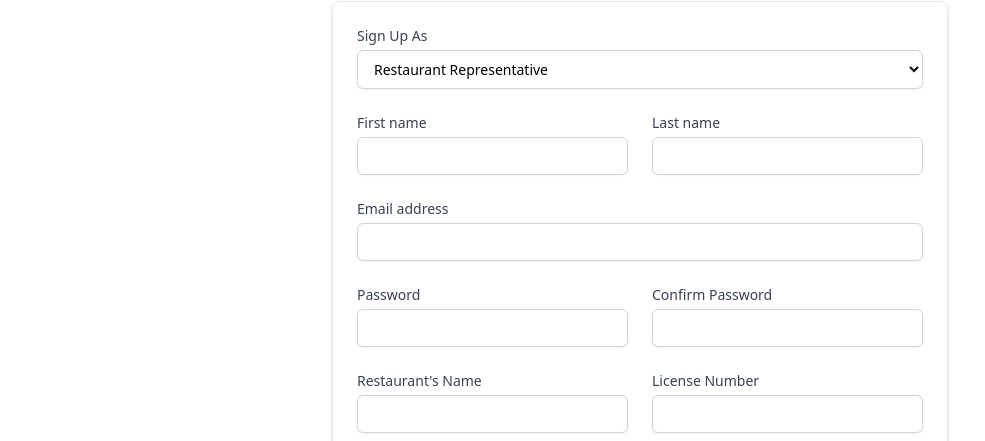
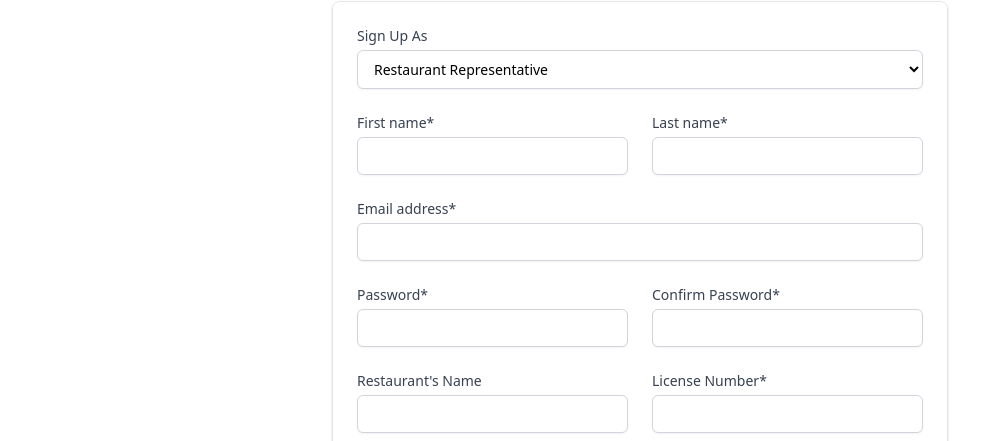
Before and after one commit to Anubha-31/Nurture-Community, a Vue app: page /sign-up in a window 1280 px wide. Shown: the part 204-645 px from the top of the page, without its empty margins (0-985 px from the left). Built offline with nearby package versions, Linux system fonts and the light colour scheme.

Commit message:
add endpoints form validation

```diff
--- a/src/views/Login.vue
+++ b/src/views/Login.vue
@@ -52,13 +52,12 @@ export default {
   },
   methods: {
     formSubmit: function () {
-      alert('foobar');
-      // axios.post('https://jsonplaceholder.typicode.com/posts', this.user)
-      // .then((response) => {
-      //   console.log(response);
-      // }, (error) => {
-      //   console.log(error);
-      // });
+      axios.post('/users/login', this.user)
+      .then((response) => {
+        console.log(response);
+      }, (error) => {
+        console.log(error);
+      });
     }
   },
   components: {
--- a/src/views/SignUp.vue
+++ b/src/views/SignUp.vue
@@ -32,56 +32,56 @@
                 </div>
 
                 <div class="col-span-6 sm:col-span-3">
-                  <label for="first_name" class="block text-sm font-medium text-gray-700">First name</label>
-                  <input type="text" name="first_name" id="first_name" autocomplete="given-name" class="mt-1 p-2 focus:ring-indigo-500 focus:border-indigo-500 block w-full shadow-sm sm:text-sm border border-gray-300 rounded-md">
+                  <label for="first_name" class="block text-sm font-medium text-gray-700">First name*</label>
+                  <input type="text" name="first_name" id="first_name" autocomplete="given-name" v-model="user.first_name" class="mt-1 p-2 focus:ring-indigo-500 focus:border-indigo-500 block w-full shadow-sm sm:text-sm border border-gray-300 rounded-md" required>
                 </div>
 
                 <div class="col-span-6 sm:col-span-3">
-                  <label for="last_name" class="block text-sm font-medium text-gray-700">Last name</label>
-                  <input type="text" name="last_name" id="last_name" autocomplete="family-name" class="mt-1 p-2 focus:ring-indigo-500 focus:border-indigo-500 block w-full shadow-sm sm:text-sm border border-gray-300 rounded-md">
+                  <label for="last_name" class="block text-sm font-medium text-gray-700">Last name*</label>
+                  <input type="text" name="last_name" id="last_name" autocomplete="family-name" v-model="user.last_name" class="mt-1 p-2 focus:ring-indigo-500 focus:border-indigo-500 block w-full shadow-sm sm:text-sm border border-gray-300 rounded-md" required>
                 </div>
 
                 <div class="col-span-6">
-                  <label for="email_address" class="block text-sm font-medium text-gray-700">Email address</label>
-                  <input type="email" name="email_address" id="email_address" autocomplete="email" class="mt-1 p-2 focus:ring-indigo-500 focus:border-indigo-500 block w-full shadow-sm sm:text-sm border border-gray-300 rounded-md">
+                  <label for="email_address" class="block text-sm font-medium text-gray-700">Email address*</label>
+                  <input type="email" name="email_address" id="email_address" autocomplete="email" v-model="user.email_address" class="mt-1 p-2 focus:ring-indigo-500 focus:border-indigo-500 block w-full shadow-sm sm:text-sm border border-gray-300 rounded-md" required>
                 </div>
 
                 <div class="col-span-6 sm:col-span-3 lg:col-span-3">
-                  <label for="password" class="block text-sm font-medium text-gray-700">Password</label>
-                  <input type="password" name="password" id="password" class="mt-1 p-2 focus:ring-indigo-500 focus:border-indigo-500 block w-full shadow-sm sm:text-sm border border-gray-300 rounded-md">
+                  <label for="password" class="block text-sm font-medium text-gray-700">Password*</label>
+                  <input type="password" name="password" id="password" v-model="user.password" class="mt-1 p-2 focus:ring-indigo-500 focus:border-indigo-500 block w-full shadow-sm sm:text-sm border border-gray-300 rounded-md" required>
                 </div>
 
                 <div class="col-span-6 sm:col-span-3 lg:col-span-3">
-                  <label for="confirm_password" class="block text-sm font-medium text-gray-700">Confirm Password</label>
-                  <input type="password" name="confirm_password" id="confirm_password" autocomplete="email" class="mt-1 p-2 focus:ring-indigo-500 focus:border-indigo-500 block w-full shadow-sm sm:text-sm border border-gray-300 rounded-md">
+                  <label for="confirm_password" class="block text-sm font-medium text-gray-700">Confirm Password*</label>
+                  <input type="password" name="confirm_password" id="confirm_password" v-model="user.confirm_password" autocomplete="email" class="mt-1 p-2 focus:ring-indigo-500 focus:border-indigo-500 block w-full shadow-sm sm:text-sm border border-gray-300 rounded-md" required>
                 </div>
 
                 <div class="col-span-6 sm:col-span-3 lg:col-span-3" v-if="user.user_type === 'restaurant'">
                   <label for="restaurant_name" class="block text-sm font-medium text-gray-700">Restaurant's Name</label>
-                  <input type="text" name="restaurant_name" id="restaurant_name" autocomplete="restaurant-name" class="mt-1 p-2 focus:ring-indigo-500 focus:border-indigo-500 block w-full shadow-sm sm:text-sm border border-gray-300 rounded-md">
+                  <input type="text" name="restaurant_name" id="restaurant_name" v-model="user.restaurant_name" autocomplete="restaurant-name" class="mt-1 p-2 focus:ring-indigo-500 focus:border-indigo-500 block w-full shadow-sm sm:text-sm border border-gray-300 rounded-md">
                 </div>
 
                 <div class="col-span-6 sm:col-span-3 lg:col-span-3" v-if="user.user_type === 'restaurant'">
-                  <label for="license_number" class="block text-sm font-medium text-gray-700">License Number</label>
-                  <input type="text" name="license_number" id="license_number" autocomplete="license-number" class="mt-1 p-2 focus:ring-indigo-500 focus:border-indigo-500 block w-full shadow-sm sm:text-sm border border-gray-300 rounded-md">
+                  <label for="license_number" class="block text-sm font-medium text-gray-700">License Number*</label>
+                  <input type="text" name="license_number" id="license_number" v-model="user.license_number" autocomplete="license-number" class="mt-1 p-2 focus:ring-indigo-500 focus:border-indigo-500 block w-full shadow-sm sm:text-sm border border-gray-300 rounded-md">
                 </div>
 
                 <div class="col-span-6">
                   <label for="phone_number" class="block text-sm font-medium text-gray-700">Phone Number</label>
                   <div class="flex space-x-1">
                     <input type="text" value="+1" disabled class="w-1/5 mt-1 p-2 bg-gray-100 block shadow-sm sm:text-sm border border-gray-300 rounded-md">
-                    <input type="number" name="phone_number" id="phone_number" class="w-4/5 mt-1 p-2 focus:ring-indigo-500 focus:border-indigo-500 block w-full shadow-sm sm:text-sm border border-gray-300 rounded-md">
+                    <input type="number" name="phone_number" id="phone_number" v-model="user.phone" class="w-4/5 mt-1 p-2 focus:ring-indigo-500 focus:border-indigo-500 block w-full shadow-sm sm:text-sm border border-gray-300 rounded-md">
                   </div>
                 </div>
 
                 <div class="col-span-6">
                   <label for="address" class="block text-sm font-medium text-gray-700">Address</label>
-                  <textarea name="address" id="address" cols="30" rows="4" class="mt-1 focus:ring-indigo-500 focus:border-indigo-500 block w-full shadow-sm sm:text-sm border border-gray-300 rounded-md"></textarea>
+                  <textarea name="address" id="address" cols="30" rows="4" v-model="user.address" class="mt-1 focus:ring-indigo-500 focus:border-indigo-500 block w-full shadow-sm sm:text-sm border border-gray-300 rounded-md"></textarea>
                 </div>
 
                 <div class="col-span-6">
-                  <label for="postal_code" class="block text-sm font-medium text-gray-700">ZIP / Postal</label>
-                  <input type="text" name="postal_code" id="postal_code" autocomplete="postal-code" class="mt-1 p-2 focus:ring-indigo-500 focus:border-indigo-500 block w-full shadow-sm sm:text-sm border border-gray-300 rounded-md">
+                  <label for="postal_code" class="block text-sm font-medium text-gray-700">ZIP / Postal*</label>
+                  <input type="text" name="postal_code" id="postal_code" v-model="user.zip" autocomplete="postal-code" class="mt-1 p-2 focus:ring-indigo-500 focus:border-indigo-500 block w-full shadow-sm sm:text-sm border border-gray-300 rounded-md" required>
                 </div>
               </div>
             </div>
@@ -111,7 +111,7 @@ export default {
         user_type: "restaurant",
         first_name: "",
         last_name: "",
-        email: "",
+        email_address: "",
         password: "",
         confirm_password: "",
         restaurant_name: "",
@@ -124,13 +124,17 @@ export default {
   },
   methods: {
     formSubmit: function () {
-      alert('foobar');
-      // axios.post('https://jsonplaceholder.typicode.com/posts', this.user)
-      // .then((response) => {
-      //   console.log(response);
-      // }, (error) => {
-      //   console.log(error);
-      // });
+      if(this.user.password === this.user.confirm_password) {
+        axios.post('/users/register', this.user)
+            .then((response) => {
+              console.log(response);
+            }, (error) => {
+              console.log(error);
+            });
+      } else {
+        alert("Passwords should match");
+      }
+
     }
   }
 }
```
